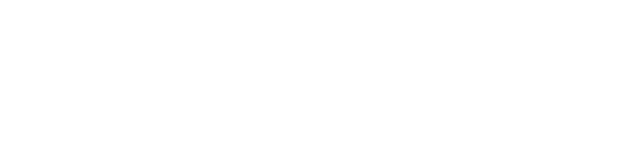
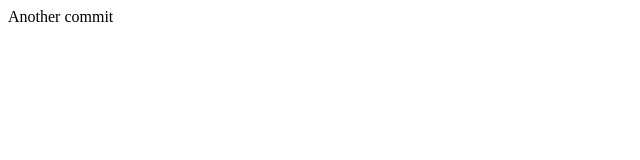
Before and after one commit to mike-chernobay/TMS-FE, a plain HTML site: page lesson-05/index.html in a window 1280 px wide. Shown: the whole page, without its empty margins (0-640 px from the left). Drawn offline with Linux system fonts and the light colour scheme.

Commit message:
another commit

```diff
--- a/lesson-05/index.html
+++ b/lesson-05/index.html
@@ -6,5 +6,7 @@
         <meta name="viewport" content="width=device-width, initial-scale=1.0" />
         <title>Document</title>
     </head>
-    <body></body>
+    <body>
+        <div>Another commit</div>
+    </body>
 </html>
```
